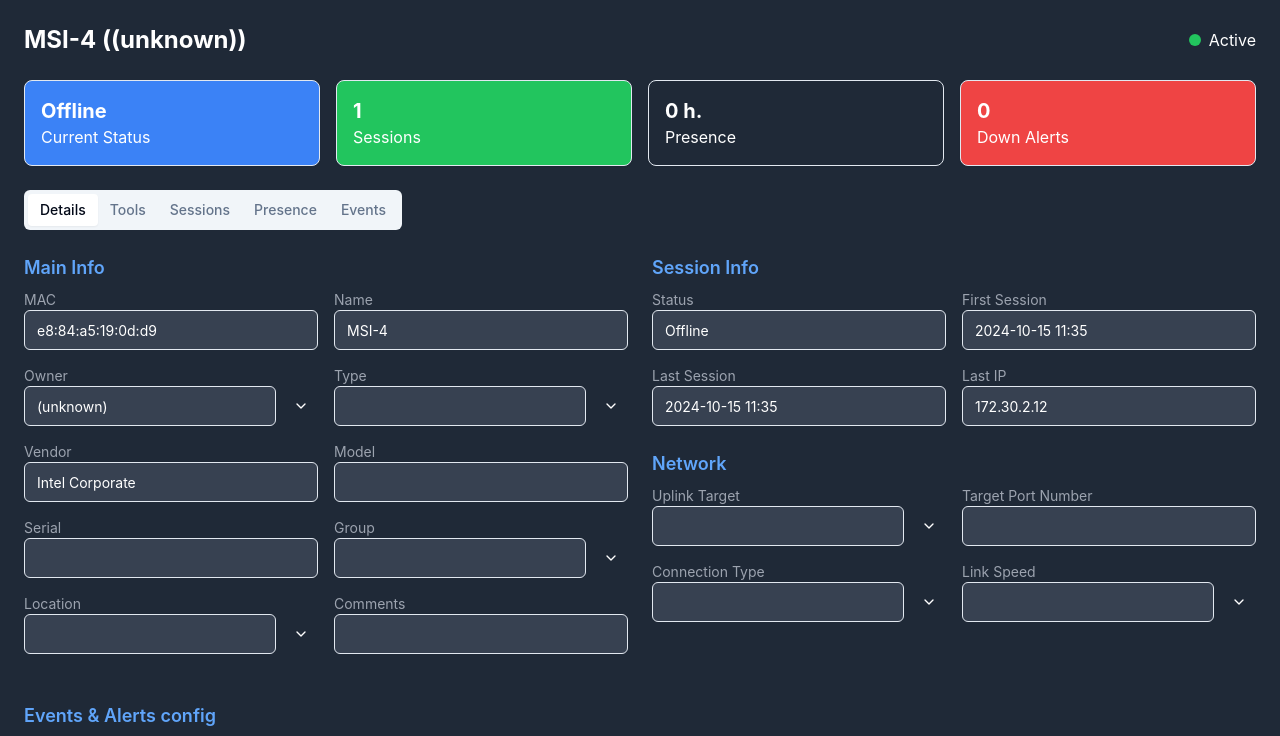
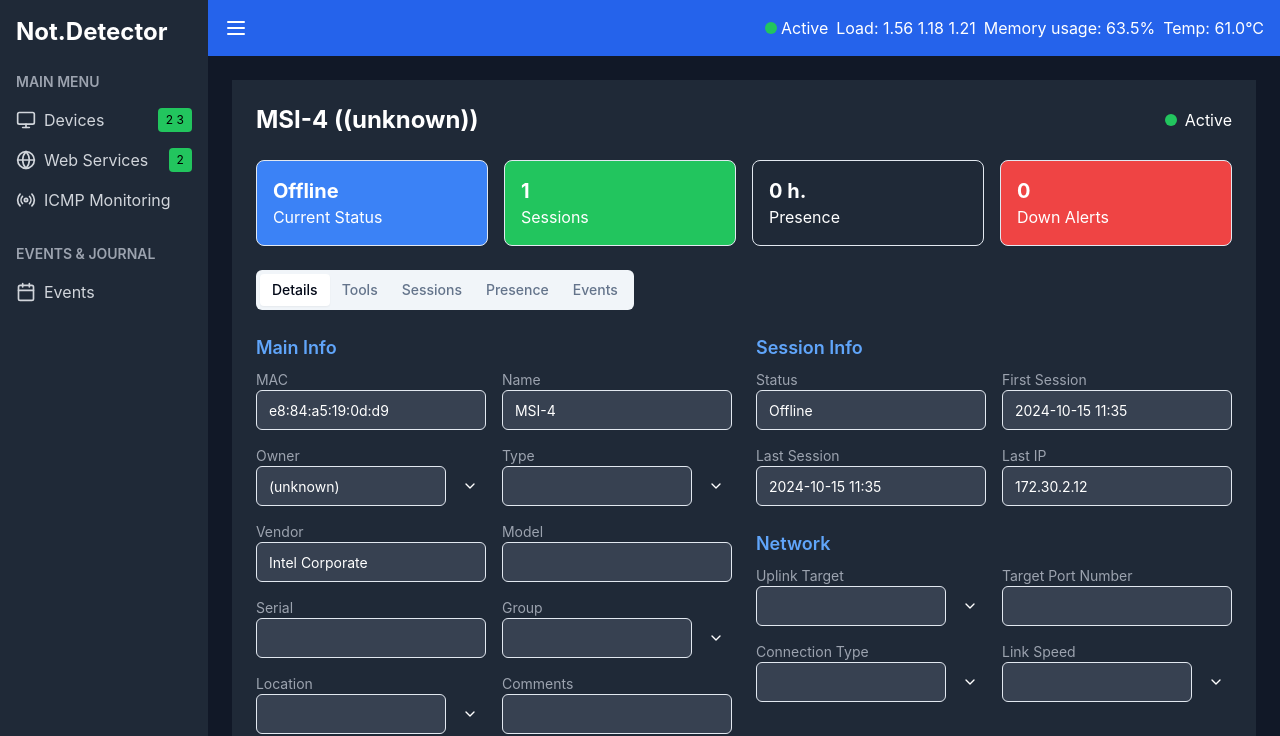
Before and after one commit to DataDefendersWithAI/Network-Detector-and-Web-Monitor, a React (Create React App) app in the folder frontend/: page /deviceDetails in a window 1280 px wide. Shown: the top 736 px of the page. Built offline with nearby package versions, Linux system fonts and the light colour scheme.

Commit message:
Added device details, it's not done

```diff
--- a/frontend/src/App.js
+++ b/frontend/src/App.js
@@ -2,7 +2,7 @@ import React from 'react';
 import { BrowserRouter as Router, Route, Routes } from 'react-router-dom';
 import DeviceDashboard from './components/Dashboard';
 import DeviceDetails from './components/DeviceDetails';
-import Speedtest from './components/Speedtest';
+import WebServicesMonitor from './components/WebServicesMonitor';
 
 const App = () => {
   return (
@@ -10,7 +10,7 @@ const App = () => {
       <Routes>
         <Route path="/" element={<DeviceDashboard />} />
         <Route path="/deviceDetails" element={<DeviceDetails />} />
-        <Route path="/web-services" element={<Speedtest />} />
+        <Route path="/web-services" element={<WebServicesMonitor />} />
       </Routes>
     </Router>
   );
--- a/frontend/src/components/Dashboard.js
+++ b/frontend/src/components/Dashboard.js
@@ -106,7 +106,7 @@ const DeviceDashboard = ({ onDeviceClick }) => {
     <div className="flex bg-gray-900 text-white min-h-screen">
       <Sidebar isNavOpen={isNavOpen}/>
       <div className="flex-grow">
-        <Headerbar toggleNav={toggleNav} />
+        <Headerbar toggleNav={toggleNav} headerContent={"Devices"}/>
 
         <main className="p-6">
           <div className="grid grid-cols-6 gap-4 mb-6">
--- a/frontend/src/components/DeviceDetails.js
+++ b/frontend/src/components/DeviceDetails.js
@@ -6,9 +6,16 @@ import { Tabs, TabsContent, TabsList, TabsTrigger } from './ui/tabs';
 import { Input } from './ui/input';
 import { Checkbox } from './ui/checkbox';
 import '../App.css'
+import Sidebar from './Sidebar';
+import Headerbar from './Headerbar';
 
 const DeviceDetails = ({ device }) => {
+    const [isNavOpen, setIsNavOpen] = useState(true);
     const [activeTab, setActiveTab] = useState('details');
+
+    const toggleNav = () => {
+        setIsNavOpen(!isNavOpen);
+    };
 
     const StatusCard = ({ title, value, color }) => (
         <Card className={`bg-${color}-500 text-white`}>
@@ -43,6 +50,11 @@ const DeviceDetails = ({ device }) => {
     );
 
     return (
+        <div className="flex bg-gray-900 text-white min-h-screen">
+            <Sidebar isNavOpen={isNavOpen}/>
+            <div className="flex-grow">
+                <Headerbar toggleNav={toggleNav} />
+                <main className="p-6">
                     <div className="bg-gray-800 text-white p-6">
                         <div className="flex justify-between items-center mb-6">
                             <h2 className="text-2xl font-bold">MSI-4 ((unknown))</h2>
@@ -168,6 +180,9 @@ const DeviceDetails = ({ device }) => {
                             </TabsContent>
                         </Tabs>
                     </div>
+                </main>
+            </div>
+        </div>
     );
 };
 
--- a/frontend/src/components/Headerbar.js
+++ b/frontend/src/components/Headerbar.js
@@ -2,12 +2,13 @@
 import React from 'react';
 import { Menu } from 'lucide-react';
 
-const Headerbar = ({ toggleNav }) => (
+const Headerbar = ({ toggleNav, headerContent }) => (
   <header className="bg-blue-600 p-4 flex justify-between items-center">
     <div className="flex items-center">
       <button onClick={toggleNav} className="text-white mr-4">
         <Menu size={24} />
       </button>
+      <h1 className="text-white text-2xl">{headerContent}</h1>
     </div>
     <div className="flex items-center space-x-2">
       <div className="flex items-center space-x-1">
--- a/frontend/src/components/Speedtest.js
+++ b/frontend/src/components/WebServicesMonitor.js
@@ -5,7 +5,7 @@ import Sidebar from './Sidebar';
 import Headerbar from './Headerbar';
 import axios from 'axios';
 
-const Speedtest = ({ onDeviceClick }) => {
+const WebServicesMonitor = ({ onDeviceClick }) => {
     const [isNavOpen, setIsNavOpen] = useState(true);
     const [speedTestHistory, setSpeedTestHistory] = useState([]);
     const [isRunning, setIsRunning] = useState(false);
@@ -58,7 +58,7 @@ const Speedtest = ({ onDeviceClick }) => {
             <Sidebar isNavOpen={isNavOpen} />
             <div className="flex-grow">
                 {/* Headerbar */}
-                <Headerbar toggleNav={toggleNav} />
+                <Headerbar toggleNav={toggleNav} headerContent={"Web Services"}/>
                 <main className="p-6">
                     <div className="bg-gray-800 rounded-lg p-4">
                         {/* Content */}
@@ -147,4 +147,4 @@ const Speedtest = ({ onDeviceClick }) => {
     );
 }
 
-export default Speedtest;
+export default WebServicesMonitor;
```
Lines whose indentation alone changed are shown as unchanged.
